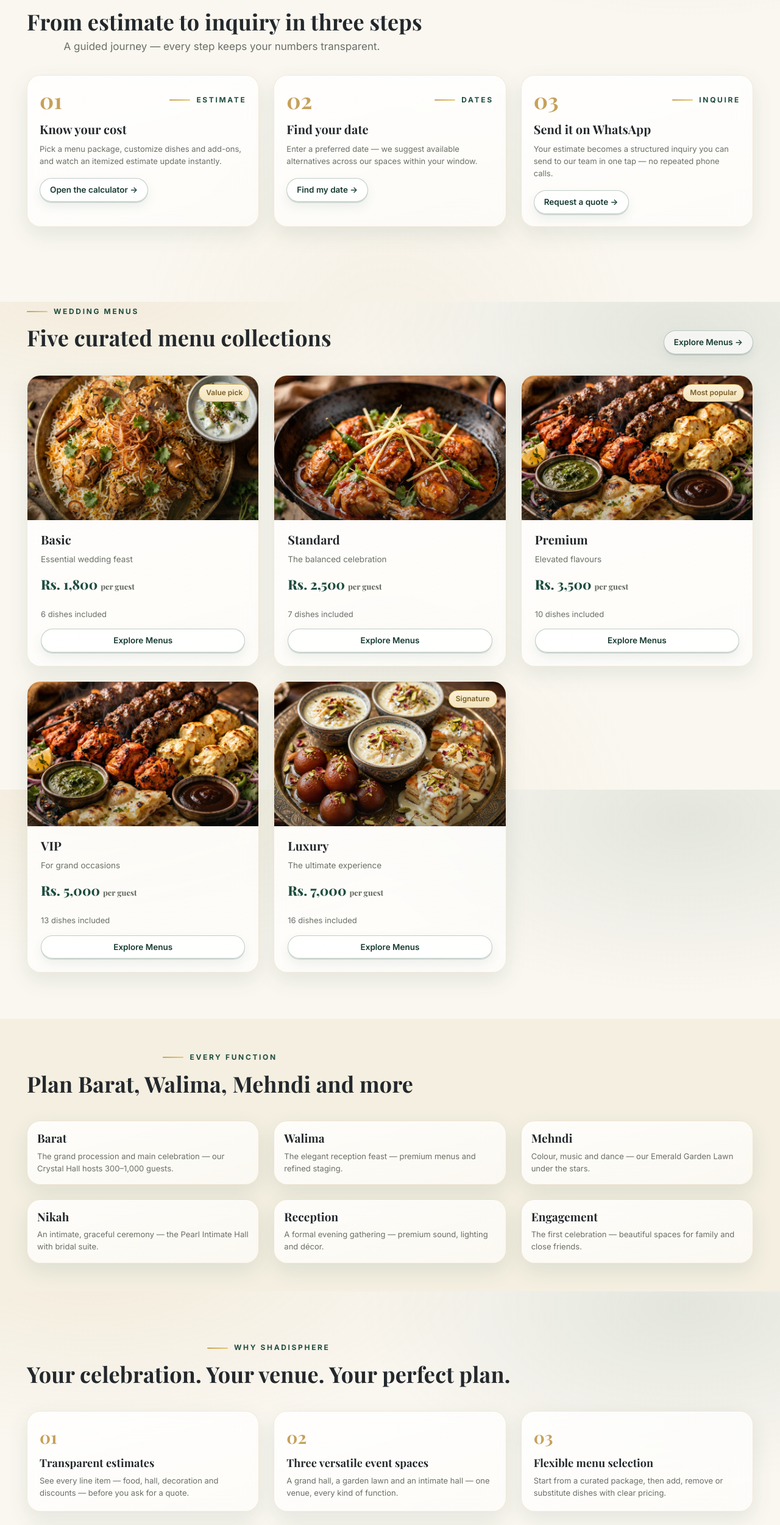
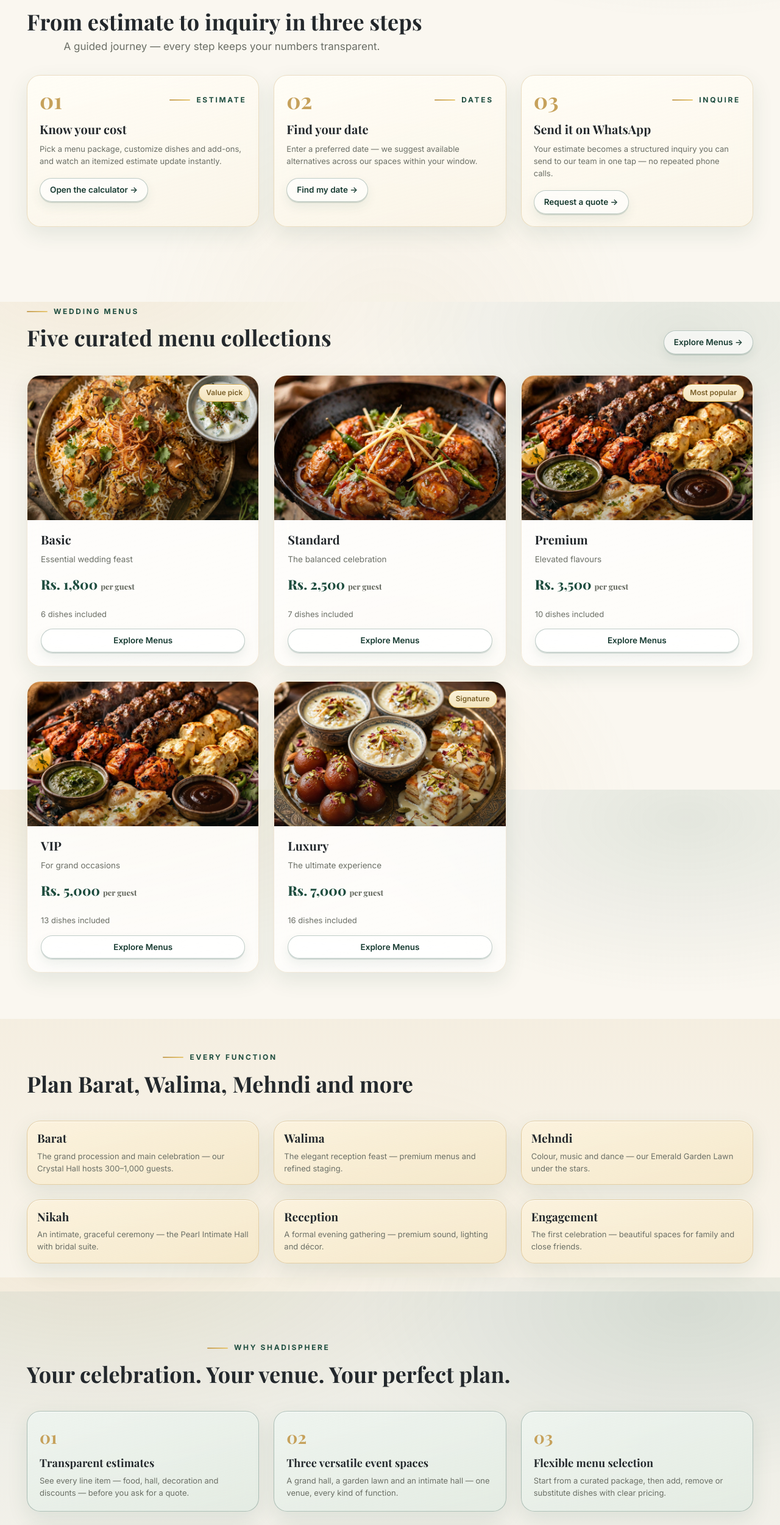
Before and after one commit to KoDrift-Dev/ShadiSphere, a React (Vite) app: page /#/ in a window 1280 px wide. Shown: the part 1905-4406 px from the top of the page at 61% size. Built offline with nearby package versions, Linux system fonts and the light colour scheme; a web font is replaced by a local one.

Commit message:
Section tint variations (theme shades)

```diff
--- a/src/pages/Home.tsx
+++ b/src/pages/Home.tsx
@@ -182,7 +182,7 @@ export default function Home() {
           <Stagger className="grid grid-3 grid-2m" gap={0.12}>
             {HOW_IT_WORKS.map(s => (
               <StaggerItem key={s.n} className="h-full">
-                <div className="card h-full transition-transform duration-300 hover:-translate-y-1.5" style={{ padding: 20 }}>
+                <div className="card tint-ivory h-full transition-transform duration-300 hover:-translate-y-1.5" style={{ padding: 20 }}>
                   <div className="mb-4 flex items-center justify-between">
                     <span className="font-display text-4xl font-bold text-champagne-500" aria-hidden="true">{s.n}</span>
                     <span className="eyebrow" style={{ margin: 0 }}><span className="rule" />{s.k}</span>
@@ -228,13 +228,13 @@ export default function Home() {
       </section>
 
       {/* EVENT TYPES */}
-      <section className="section-tight" style={{ background: 'var(--color-cream-200)' }}>
+      <section className="section-tight bg-wash-warm">
         <div className="wrap">
           <Reveal><SectionHead eyebrow="Every function" title="Plan Barat, Walima, Mehndi and more" center /></Reveal>
           <Stagger className="grid grid-3 grid-2m" gap={0.08}>
             {EVENT_TYPES.map(t => (
               <StaggerItem key={t}>
-                <div className="panel h-full transition-transform duration-300 hover:-translate-y-1" style={{ padding: 16 }}>
+                <div className="panel tint-champagne h-full transition-transform duration-300 hover:-translate-y-1" style={{ padding: 16 }}>
                   <h3 style={{ fontSize: 19, marginBottom: 0 }}>{t}</h3>
                   <p className="small muted hide-m" style={{ margin: '8px 0 0' }}>{EVENT_BLURBS[t]}</p>
                 </div>
@@ -245,13 +245,13 @@ export default function Home() {
       </section>
 
       {/* WHY */}
-      <section className="section">
+      <section className="section bg-wash-mint">
         <div className="wrap">
           <Reveal><SectionHead eyebrow="Why ShadiSphere" title="Your celebration. Your venue. Your perfect plan." center /></Reveal>
           <Stagger className="grid grid-3 grid-2m" gap={0.1}>
             {WHY.map((w, i) => (
               <StaggerItem key={w.t} className="h-full">
-                <div className="card h-full transition-transform duration-300 hover:-translate-y-1.5" style={{ padding: 20 }}>
+                <div className="card tint-pine h-full transition-transform duration-300 hover:-translate-y-1.5" style={{ padding: 20 }}>
                   <div className="font-display text-[28px] font-bold text-champagne-500" style={{ marginBottom: 10 }} aria-hidden="true">{String(i + 1).padStart(2, '0')}</div>
                   <h3 style={{ fontSize: 18, marginBottom: 0 }}>{w.t}</h3>
                   <p className="small muted hide-m" style={{ margin: '8px 0 0' }}>{w.d}</p>
--- a/src/styles.css
+++ b/src/styles.css
@@ -556,6 +556,22 @@ table.tbl { @apply w-full text-[14.5px] min-w-[640px]; border-collapse: collapse
 .cmp-table td { @apply px-3 py-2.5; border-top: 1px solid rgba(198,161,91,.18); }
 .is-other { @apply opacity-60; }
 
+/* ---------- section tint variations (theme shades) ---------- */
+.card.tint-ivory, .panel.tint-ivory {
+  background: linear-gradient(165deg, rgba(255,253,246,.94), rgba(250,244,230,.7));
+  border-color: rgba(198,161,91,.32);
+}
+.card.tint-champagne, .panel.tint-champagne {
+  background: linear-gradient(165deg, rgba(251,242,221,.95), rgba(244,229,194,.72));
+  border-color: rgba(198,161,91,.42);
+}
+.card.tint-pine, .panel.tint-pine {
+  background: linear-gradient(165deg, rgba(238,244,239,.95), rgba(223,234,225,.72));
+  border-color: rgba(30,77,63,.3);
+}
+.bg-wash-warm { background: linear-gradient(180deg, rgba(198,161,91,.1), rgba(198,161,91,.03)); }
+.bg-wash-mint { background: linear-gradient(180deg, rgba(30,77,63,.07), rgba(30,77,63,.02)); }
+
 /* reveal-on-scroll helper (used with framer-motion) */
 .reveal { will-change: transform, opacity; }
 
```
